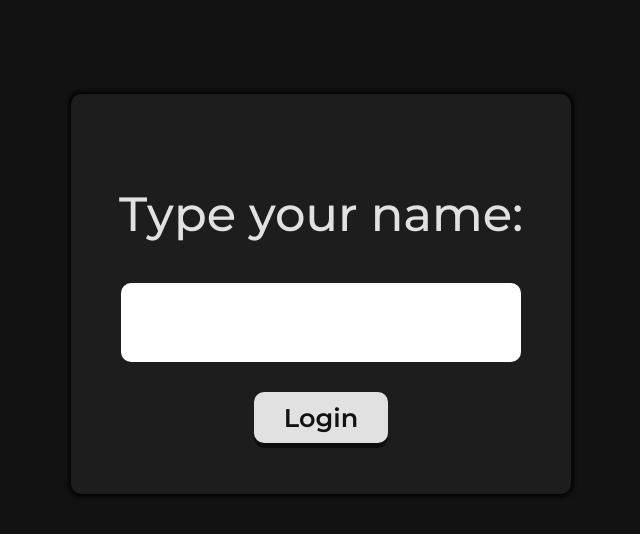
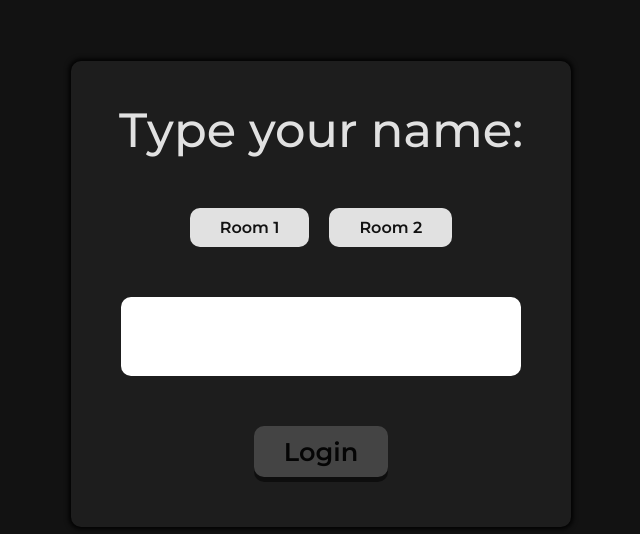
Before and after one commit to danilolan/chat-frontend, a React (Vite) app: page / in a window 1280 px wide. Shown: the part 106-640 px from the top of the page, without its empty margins (319-959 px from the left). Built offline with nearby package versions, Linux system fonts and the light colour scheme; no server answers.

Commit message:
add room buttons

```diff
--- a/src/pages/home/Home.tsx
+++ b/src/pages/home/Home.tsx
@@ -4,25 +4,39 @@ import styles from './styles.module.scss'
 import { useNavigate } from 'react-router-dom'
 
 function Home () {
-  const [name, setName] = useState('')
+  const [name, setName] = useState<string>('')
+  const [room, setroom] = useState<number>(0)
+
   const navigate = useNavigate()
 
   const login = () => {
     localStorage.setItem('name', name)
     navigate('/chat')
   }
-
   return (
     <section className={styles.home}>
       <div className={styles.ui}>
         <h2>Type your name:</h2>
+        <div>
+          <button onClick={() => setroom(1)} className={`${styles.room_btn} ${room === 1 && styles.active}`}>
+            Room 1
+          </button>
+          <button onClick={() => setroom(2)} className={`${styles.room_btn} ${room === 2 && styles.active}`}>
+            Room 2
+          </button>
+        </div>
         <input
           type="text"
           name='name'
           value={name}
           onChange={(e) => setName(e.target.value)}
         />
-        <button onClick={() => login()}>Login</button>
+        <button
+          disabled={ !room || !name }
+          onClick={() => login()}
+        >
+          Login
+        </button>
       </div>
     </section>
   )
--- a/src/pages/home/styles.module.scss
+++ b/src/pages/home/styles.module.scss
@@ -10,7 +10,6 @@
     background-color: #1D1D1D;
     box-shadow: 0px 0px 5px 2px #000;
     width: 500px;
-    height: 400px;
     border-radius: 10px;
     display: flex;
     flex-direction: column;
@@ -22,6 +21,15 @@
       font-size: 3rem;
       font-weight: 500;
     }
+    .room_btn{
+      font-size: 1rem;
+      margin: 10px;
+      box-shadow: none;
+      margin-bottom: 50px;
+      &.active{
+        background-color: rgba(88, 221, 88, 0.904);
+      }
+    }
     input{
       border: none;
       font-size: 2rem;
@@ -32,7 +40,8 @@
       width: 400px;
     }
     button{
-      margin-top: 30px;
+      margin-top: 50px;
+      margin-bottom: 50px;
       font-size: 1.6rem;
       color: #121212;
       background-color: #E1E1E1;
@@ -52,6 +61,10 @@
         box-shadow: none;
         transform: translateY(3px);
       }
+      &:disabled{
+        filter: brightness(0.3);
+
+      }
     }
   }
 }
```
